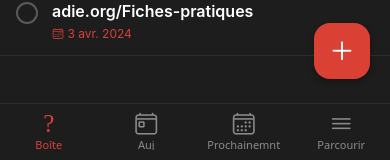
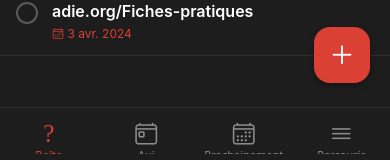
Before and after one commit to SolPoney/Todoist, a React Native app in the folder mobile/: screen / in a window 390 px wide. Shown: the part 681-841 px from the top of the page. Built offline with nearby package versions, Linux system fonts and the light colour scheme.

Commit message:
fix: account for Android gesture nav insets in tab bar

```diff
--- a/mobile/src/navigation/TabNavigator.tsx
+++ b/mobile/src/navigation/TabNavigator.tsx
@@ -1,6 +1,7 @@
 import React from 'react';
 import { createBottomTabNavigator } from '@react-navigation/bottom-tabs';
 import { Ionicons } from '@expo/vector-icons';
+import { useSafeAreaInsets } from 'react-native-safe-area-context';
 import { InboxScreen } from '../screens/InboxScreen';
 import { TodayScreen } from '../screens/TodayScreen';
 import { UpcomingScreen } from '../screens/UpcomingScreen';
@@ -9,9 +10,9 @@ import { colors } from '../theme/colors';
 
 const Tab = createBottomTabNavigator();
 
-type IoniconsName = React.ComponentProps<typeof Ionicons>['name'];
+export function TabNavigator() {
+  const insets = useSafeAreaInsets();
 
-export function TabNavigator() {
   return (
     <Tab.Navigator
       screenOptions={{
@@ -20,8 +21,9 @@ export function TabNavigator() {
           backgroundColor: colors.tabBar,
           borderTopColor: colors.border,
           borderTopWidth: 1,
-          height: 60,
-          paddingBottom: 8,
+          height: 56 + insets.bottom,
+          paddingBottom: insets.bottom + 4,
+          paddingTop: 6,
         },
         tabBarActiveTintColor: colors.accent,
         tabBarInactiveTintColor: colors.textSecondary,
@@ -53,7 +55,7 @@ export function TabNavigator() {
         name="Prochainement"
         component={UpcomingScreen}
         options={{
-          tabBarLabel: 'Prochainemnt',
+          tabBarLabel: 'Prochainement',
           tabBarIcon: ({ color, size }) => (
             <Ionicons name="calendar-outline" size={size} color={color} />
           ),
```
